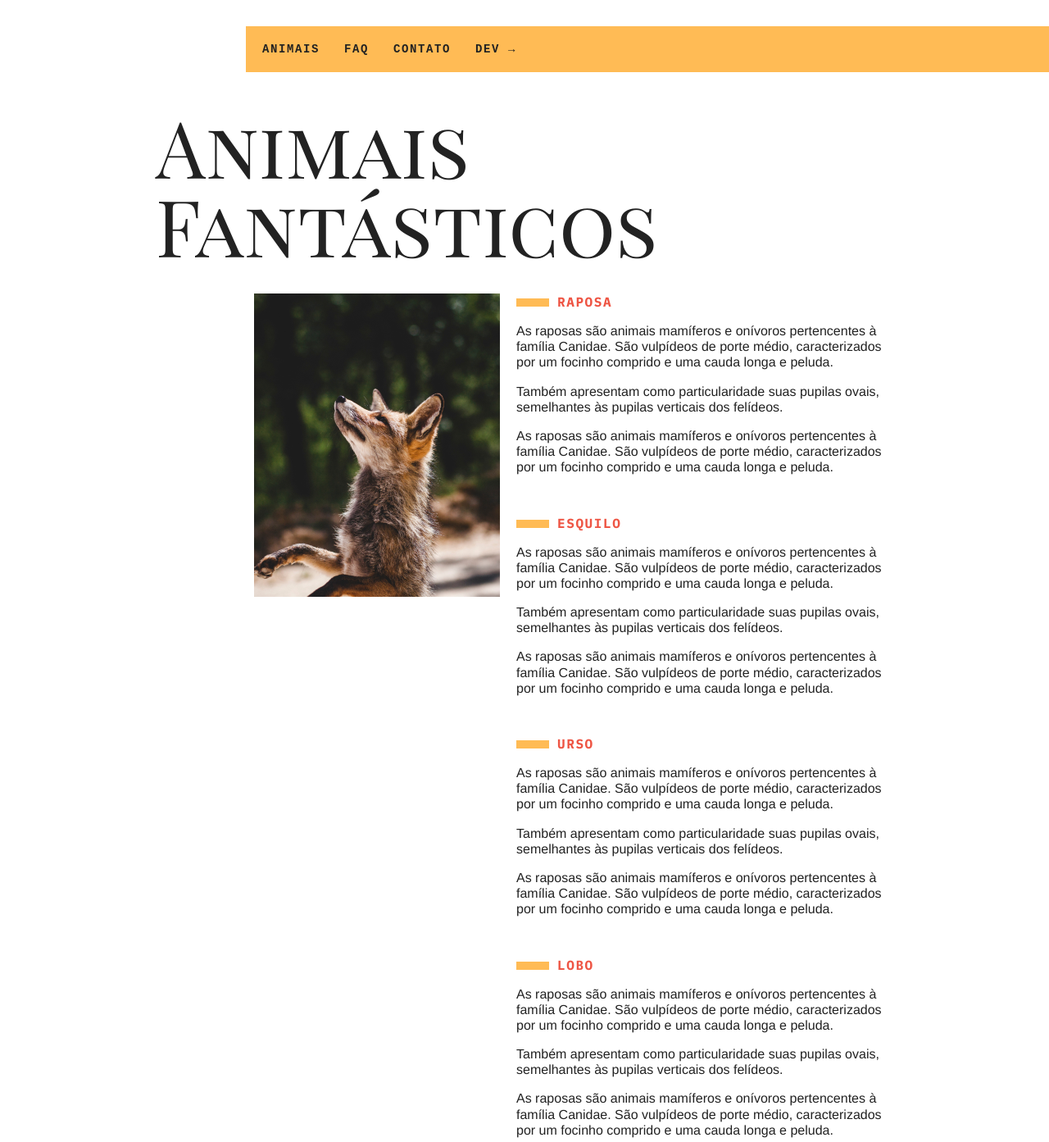
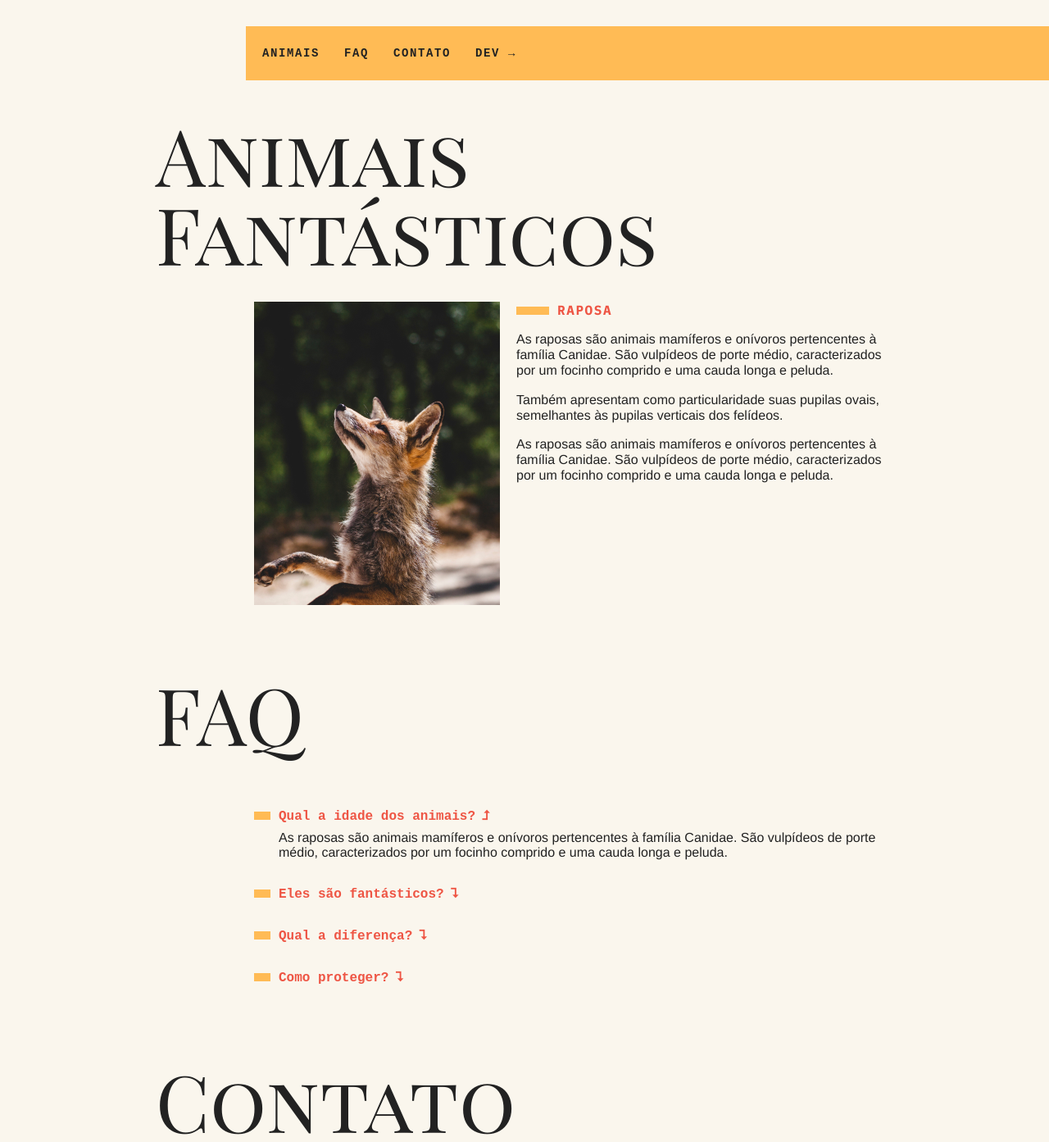
Before and after one commit to vtbrgt/Animais-Fantasticos-Origamid, a plain HTML site: page index.html in a window 1280 px wide. Shown: the top 1393 px of the page at 82% size. Drawn offline with Linux system fonts and the light colour scheme.

Commit message:
starting JavaScript with small animations

```diff
--- a/css/style.css
+++ b/css/style.css
@@ -7,7 +7,7 @@
 }
 
 body {
-  /* background: #faf6ed; */
+  background: #faf6ed;
   color: #222222;
   -webkit-font-smoothing: antialiased;
   display: grid;
@@ -52,7 +52,7 @@ ul {
 
 .menu li a {
   display: block;
-  padding: 10px;
+  padding: 15px 10px;
   margin-right: 10px;
   color: #222;
   text-decoration: none;
@@ -127,6 +127,10 @@ ul {
   background: #faf6ed;
 }
 
+.animais-lista li {
+  cursor: pointer;
+}
+
 .animais-descricao {
   grid-column: 3;
 }
@@ -145,6 +149,8 @@ ul {
   margin-top: 2rem;
   margin-bottom: 0.5rem;
   color: #e54;
+  cursor: pointer;
+  user-select: none;
 }
 
 .faq-lista dt::before {
@@ -234,3 +240,52 @@ ul {
     margin-bottom: 0px;
   }
 }
+
+.js .js-tabcontent section {
+  display: none;
+}
+
+.js .js-tabcontent section.ativo {
+  display: block !important;
+  animation: show 0.5s forwards;
+}
+
+@keyframes show {
+  from {
+    opacity: 0;
+    transform: translate3d(-30px, 0, 0);
+  }
+  to {
+    opacity: 1;
+    transform: translate3d(0, 0, 0);
+  }
+}
+
+.js .js-accordion dt::after {
+  content: '⮧';
+  margin-left: 0.5rem;
+}
+
+.js .js-accordion dt.ativo::after {
+  content: '⮥';
+}
+
+.js .js-accordion dd {
+  display: none;
+}
+
+.js .js-accordion dd.ativo {
+  display: block;
+  animation: slideDown 0.8s forwards;
+}
+
+@keyframes slideDown {
+  from {
+    opacity: 0;
+    max-height: 0;
+  }
+  to {
+    opacity: 1;
+    max-height: 200px;
+  }
+}
--- a/index.html
+++ b/index.html
@@ -6,6 +6,9 @@
     <meta name="viewport" content="width=device-width, initial-scale=1.0" />
 
     <link rel="stylesheet" href="css/style.css" />
+    <script>
+      document.documentElement.className += ' js';
+    </script>
 
     <title>Animais Fantásticos</title>
   </head>
@@ -13,16 +16,18 @@
     <nav class="menu">
       <ul>
         <li><a href="#animais">Animais</a></li>
-        <li><a href="#animais">Faq</a></li>
-        <li><a href="#animais">Contato</a></li>
-        <li><a href="/">Dev →</a></li>
+        <li><a href="#faq">Faq</a></li>
+        <li><a href="#contato">Contato</a></li>
+        <li>
+          <a target="_blank" href="https://www.github.com/vtbrgt">Dev →</a>
+        </li>
       </ul>
     </nav>
 
     <section class="grid-section animais" id="animais">
       <h1 class="titulo">Animais Fantásticos</h1>
 
-      <ul class="animais-lista">
+      <ul class="animais-lista js-tabmenu">
         <li>
           <img src="img/imagem1.jpg" />
         </li>
@@ -47,7 +52,7 @@
           <img src="img/imagem6.jpg" />
         </li>
       </ul>
-      <div class="animais-descricao">
+      <div class="animais-descricao js-tabcontent">
         <section>
           <h2>Raposa</h2>
           <p>
@@ -154,7 +159,7 @@
     </section>
     <section class="grid-section faq" id="faq">
       <h1 class="titulo">FAQ</h1>
-      <dl class="faq-lista">
+      <dl class="faq-lista js-accordion">
         <dt>Qual a idade dos animais?</dt>
         <dd>
           As raposas são animais mamíferos e onívoros pertencentes à família
--- a/main.js
+++ b/main.js
@@ -0,0 +1,41 @@
+function initTabNav() {
+  const tabMenu = document.querySelectorAll('.js-tabmenu li');
+  const tabContent = document.querySelectorAll('.js-tabcontent section');
+
+  if (tabMenu.length && tabContent.length) {
+    tabContent[0].classList.add('ativo');
+
+    function activeTab(index) {
+      tabContent.forEach((section) => {
+        section.classList.remove('ativo');
+      });
+      tabContent[index].classList.add('ativo');
+    }
+
+    tabMenu.forEach((itemMenu, index) => {
+      itemMenu.addEventListener('click', () => {
+        activeTab(index);
+      });
+    });
+  }
+}
+initTabNav();
+
+function initAccordion() {
+  const accordionList = document.querySelectorAll('.js-accordion dt');
+
+  if (accordionList.length) {
+    accordionList[0].classList.add('ativo');
+    accordionList[0].nextElementSibling.classList.add('ativo');
+
+    function activeAccordion(event) {
+      this.classList.toggle('ativo');
+      this.nextElementSibling.classList.toggle('ativo');
+    }
+
+    accordionList.forEach((item) => {
+      item.addEventListener('click', activeAccordion);
+    });
+  }
+}
+initAccordion();
```
